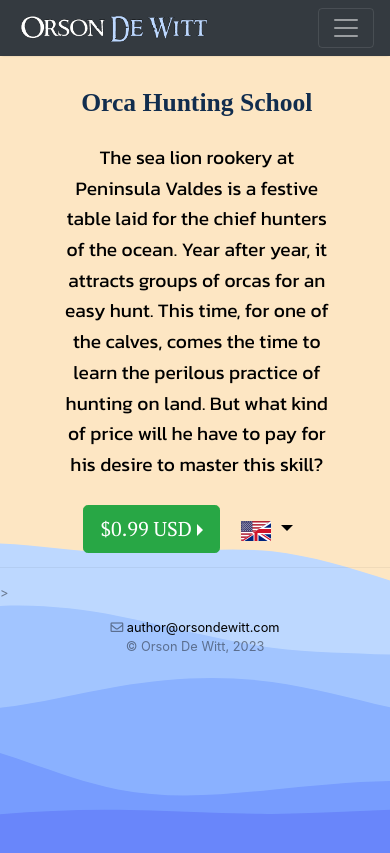
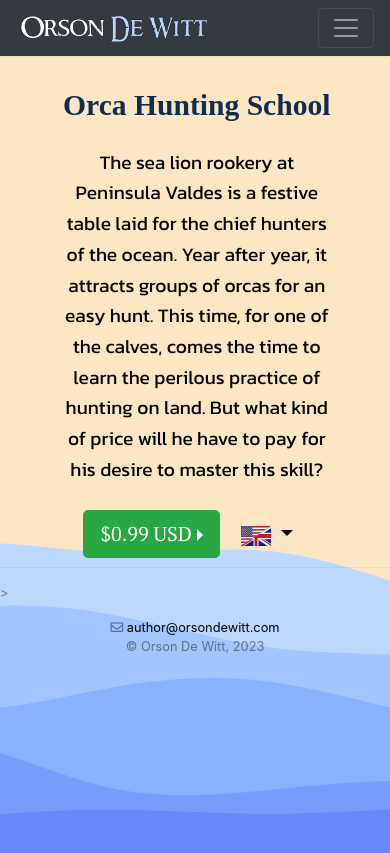
Before and after one commit to OrsonDWitt/OrsonDWitt.github.io, a Jekyll site: the page built from _pages/index.md, in a window 390 px wide. Shown: the top 853 px of the page. Built offline with Jekyll 4.4.1, drawn with Linux system fonts in a browser that asks for light colours; nearby versions of some CDN libraries.

Commit message:
Update screen.css

```diff
--- a/assets/css/screen.css
+++ b/assets/css/screen.css
@@ -512,7 +512,7 @@ blockquote {
 }
         .text-center-sm {
     text-align: center !important;
-    font-size: 1.6rem !important;
+    font-size: 1.85rem !important;
     }
     .col-sm-6 {
         flex: 0 0 80%;
```
